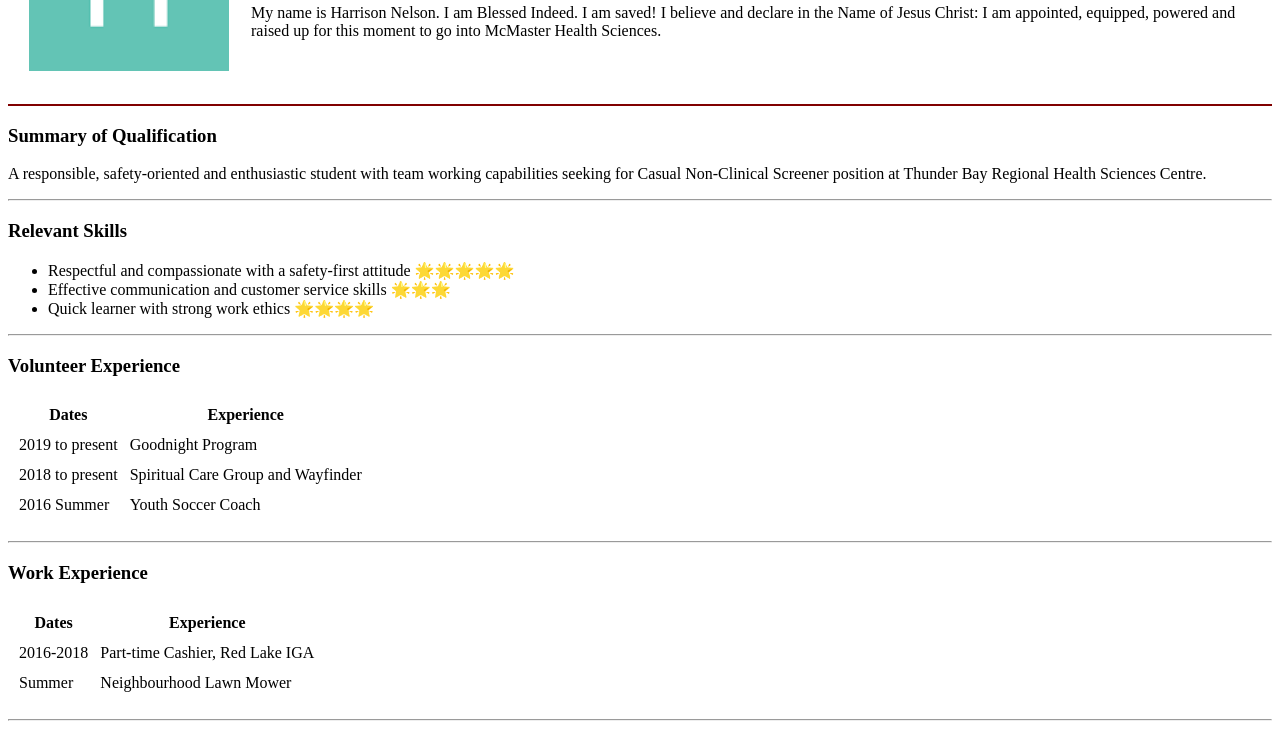
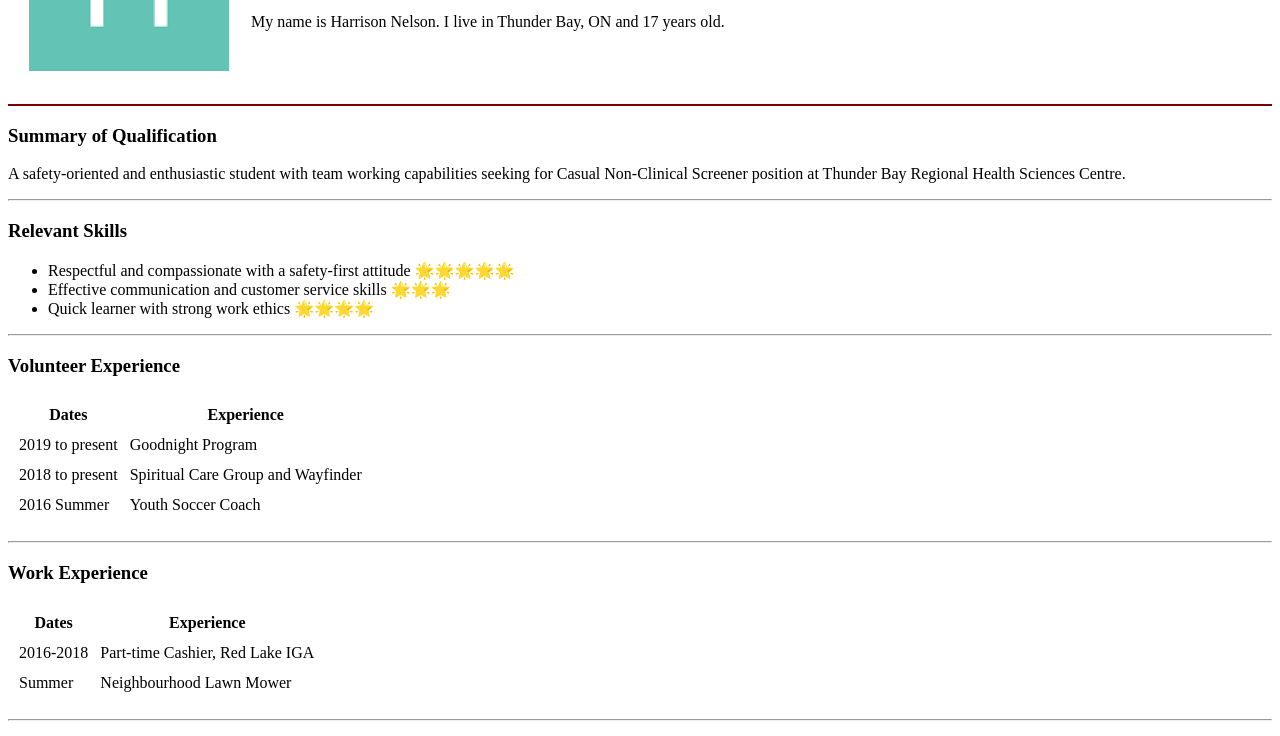
Before and after one commit to Harrisonsam932/cv, a plain HTML site: page index.html in a window 1280 px wide. Shown: the part 158-894 px from the top of the page. Drawn offline with Linux system fonts and the light colour scheme.

Commit message:
Update index.html

```diff
--- a/index.html
+++ b/index.html
@@ -19,9 +19,7 @@
                 <h1>Harrison Nelson</h1>
                 <p><em>Grade 12 Superior CVI Student, <a href="https://ibo.org">IB Diploma Candidate</a>.</em></p>
                 <p>
-                    My name is Harrison Nelson. I am Blessed Indeed. I am saved! I believe and declare in the Name of
-                    Jesus Christ:
-                    I am appointed, equipped, powered and raised up for this moment to go into McMaster Health Sciences.
+                    My name is Harrison Nelson. I live in Thunder Bay, ON and 17 years old.
                 </p>
             </td>
         </tr>
@@ -29,7 +27,7 @@
     <hr noshade color="maroon" size="2">
 
     <h3>Summary of Qualification</h3>
-    <p>A responsible, safety-oriented and enthusiastic student with team working capabilities seeking for Casual
+    <p>A safety-oriented and enthusiastic student with team working capabilities seeking for Casual
         Non-Clinical Screener position at Thunder Bay Regional Health Sciences Centre.</p>
     <p>
     <hr>
```
